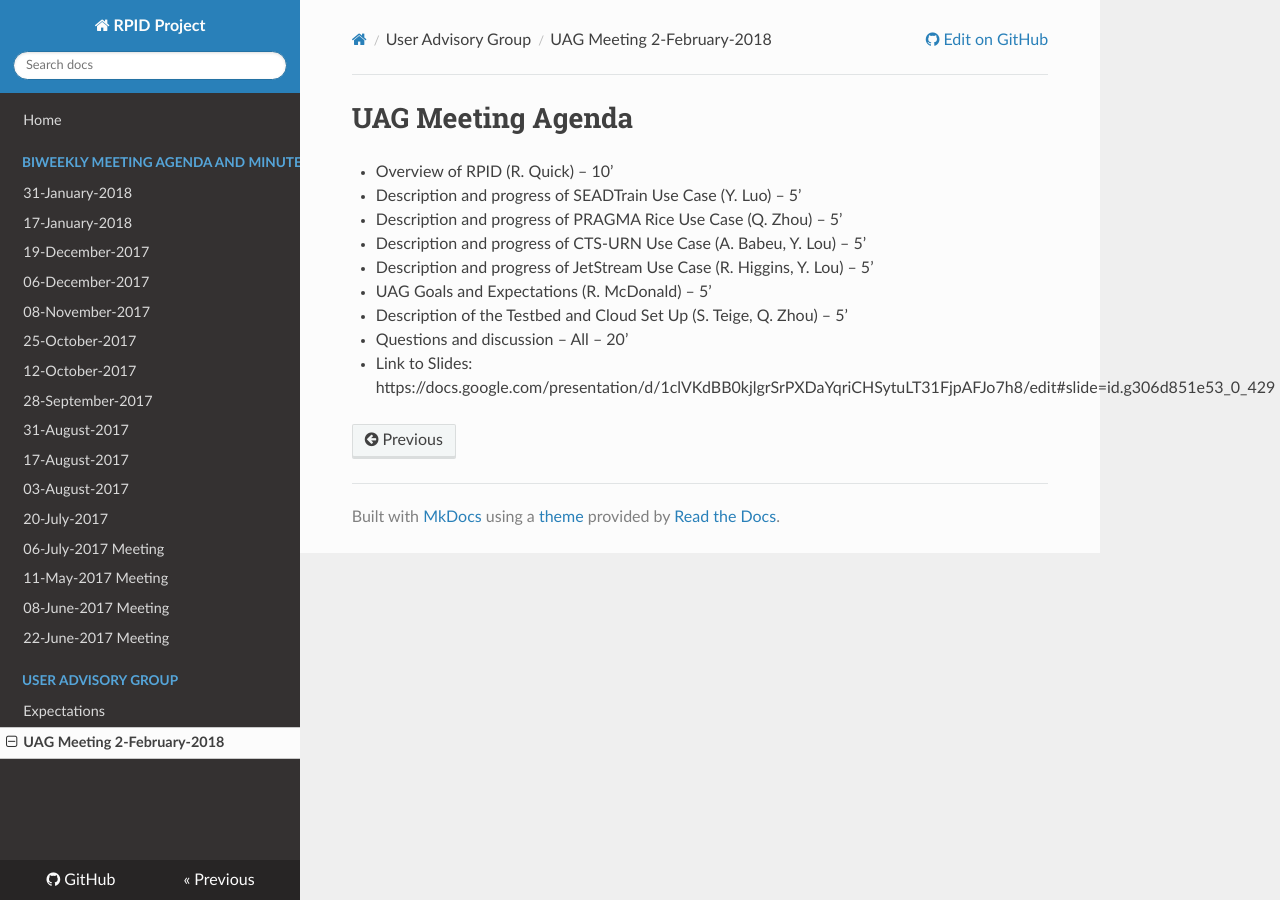
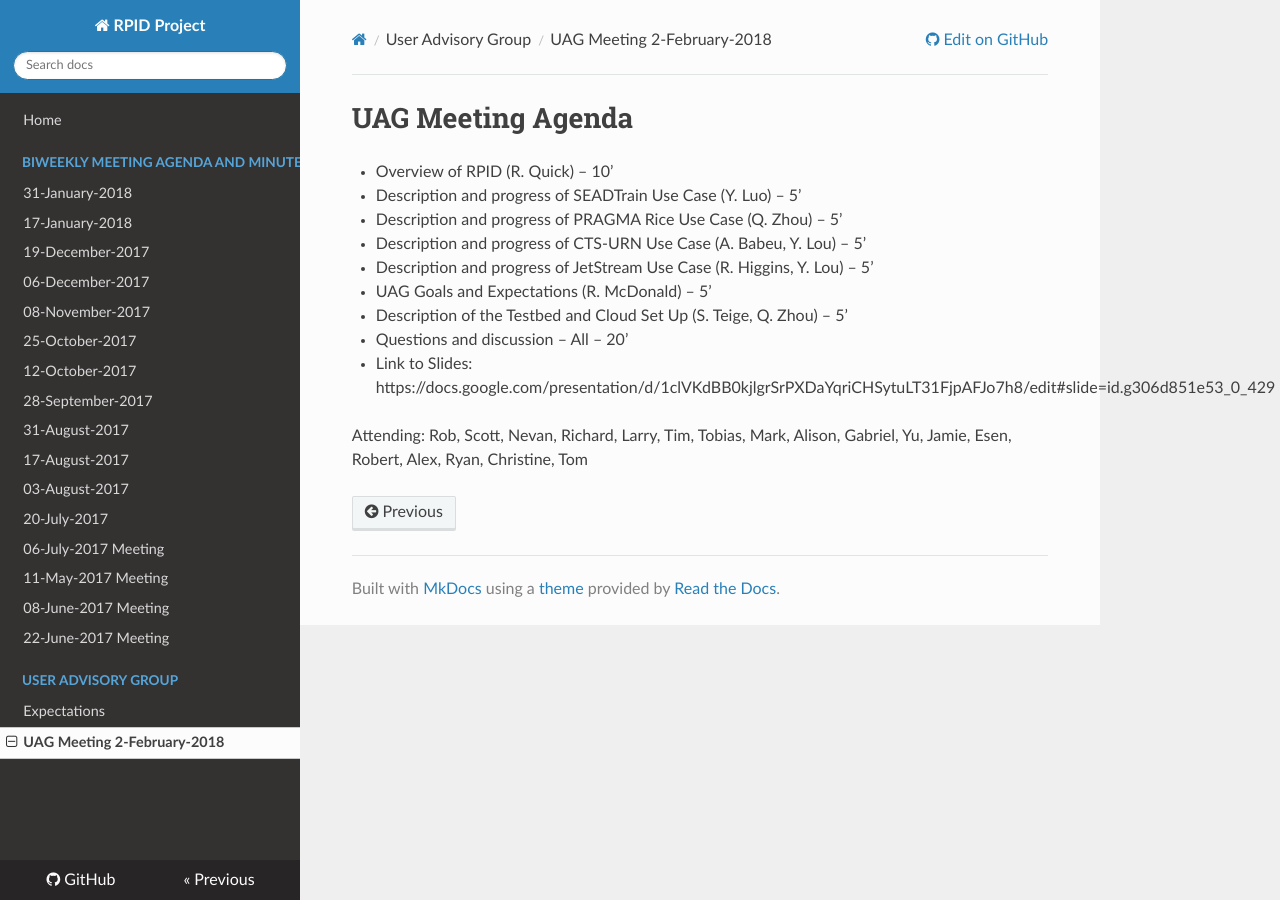
Before and after one commit to rpidproject/rpid, an MkDocs documentation site: the page built from docs/UAG-2-February-2018.md, in a window 1280 px wide. Built offline with MkDocs 1.6.1, drawn with Linux system fonts in a browser that asks for light colours; nearby versions of some CDN libraries; old or Windows-style settings are respelled for this version of MkDocs.

Commit message:
Update UAG-2-February-2018.md

```diff
--- a/docs/UAG-2-February-2018.md
+++ b/docs/UAG-2-February-2018.md
@@ -10,3 +10,5 @@
    * Questions and discussion – All – 20’
 
    * Link to Slides: https://docs.google.com/presentation/d/1clVKdBB0kjlgrSrPXDaYqriCHSytuLT31FjpAFJo7h8/edit#slide=id.g306d851e53_0_429
+
+   Attending: Rob, Scott, Nevan, Richard, Larry, Tim, Tobias, Mark, Alison, Gabriel, Yu, Jamie, Esen, Robert, Alex, Ryan, Christine, Tom
```
